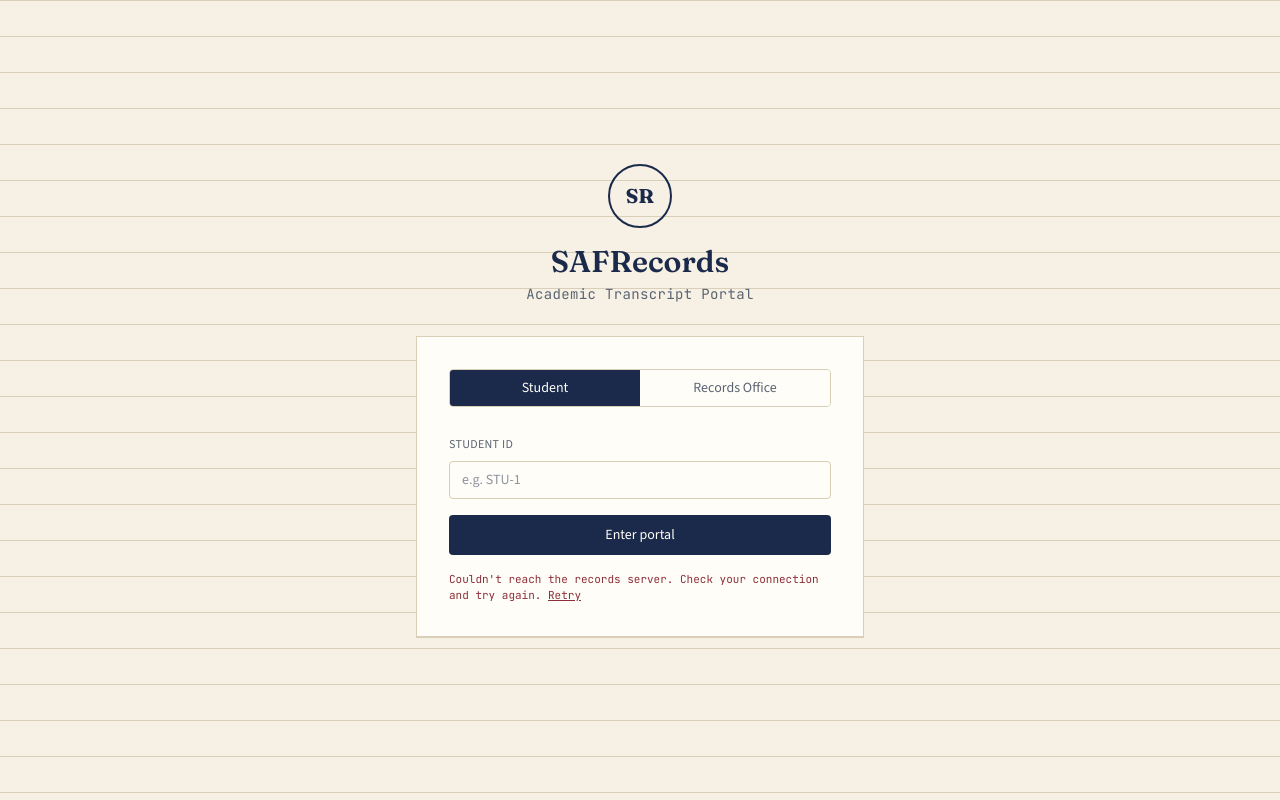
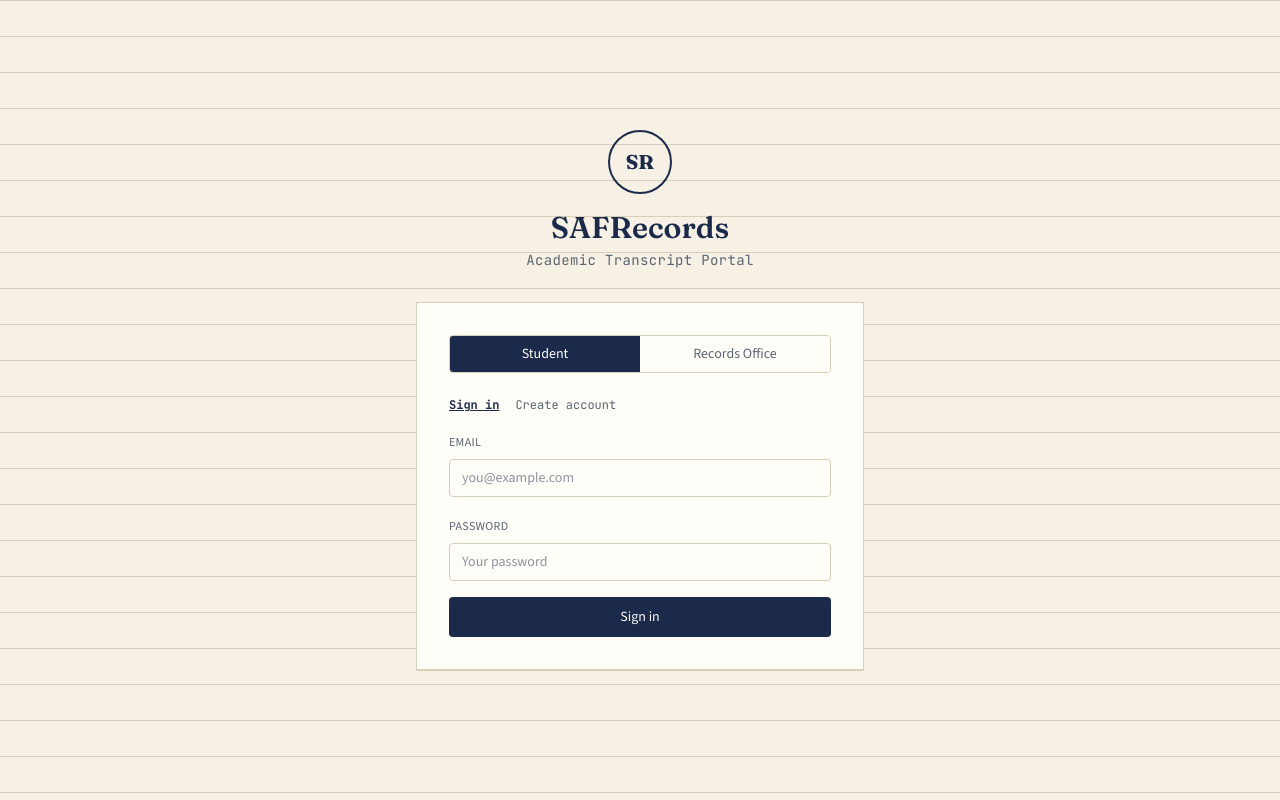
Before and after one commit to SoftWare00750/Safrecordstranscriptportal1, a React (Vite) app: page / in a window 1280 px wide. Built offline with nearby package versions, Linux system fonts and the light colour scheme; no server answers.

Commit message:
Add files via upload

```diff
--- a/src/pages/Landing.jsx
+++ b/src/pages/Landing.jsx
@@ -1,56 +1,22 @@
-import { useEffect, useState } from 'react'
+import { useState } from 'react'
 import { useNavigate } from 'react-router-dom'
-import { fetchStudents } from '../api/client'
 import { useAuth } from '../context/AuthContext'
 
 export default function Landing() {
   const [tab, setTab] = useState('student')
-  const [students, setStudents] = useState([])
-  const [studentsLoading, setStudentsLoading] = useState(true)
-  const [studentsError, setStudentsError] = useState('')
-  const [studentId, setStudentId] = useState('')
-  const [passcode, setPasscode] = useState('')
-  const [error, setError] = useState('')
-  const { loginAsStudent, loginAsAdmin } = useAuth()
+  const { loginAsAdmin } = useAuth()
   const navigate = useNavigate()
 
-  const loadStudents = () => {
-    setStudentsLoading(true)
-    setStudentsError('')
-    fetchStudents()
-      .then((data) => setStudents(data))
-      .catch(() => {
-        setStudents([])
-        setStudentsError("Couldn't reach the records server. Check your connection and try again.")
-      })
-      .finally(() => setStudentsLoading(false))
-  }
-
-  useEffect(() => { loadStudents() }, [])
-
-  const handleStudentLogin = (e) => {
-    e.preventDefault()
-    if (studentsError) {
-      setError("Can't verify Student IDs right now — the records server is unreachable. Try Retry below.")
-      return
-    }
-    const student = students.find((s) => s.studentId === studentId.trim())
-    if (!student) {
-      setError('No student record matches that ID. Try one of the sample IDs below.')
-      return
-    }
-    setError('')
-    loginAsStudent(student)
-    navigate('/student')
-  }
+  const [passcode, setPasscode] = useState('')
+  const [adminError, setAdminError] = useState('')
 
   const handleAdminLogin = (e) => {
     e.preventDefault()
     if (passcode.trim().toUpperCase() !== 'REGISTRAR') {
-      setError('Incorrect staff passcode. Hint: REGISTRAR')
+      setAdminError('Incorrect staff passcode. Hint: REGISTRAR')
       return
     }
-    setError('')
+    setAdminError('')
     loginAsAdmin('A. Records Officer')
     navigate('/admin')
   }
@@ -69,13 +35,13 @@ export default function Landing() {
         <div className="ruled-card p-6 sm:p-8">
           <div className="flex rounded overflow-hidden border border-ledger-line mb-6 text-sm font-medium">
             <button
-              onClick={() => { setTab('student'); setError('') }}
+              onClick={() => setTab('student')}
               className={`flex-1 py-2 transition-colors ${tab === 'student' ? 'bg-ink text-paper' : 'bg-paper text-slate hover:bg-parchment'}`}
             >
               Student
             </button>
             <button
-              onClick={() => { setTab('admin'); setError('') }}
+              onClick={() => { setTab('admin'); setAdminError('') }}
               className={`flex-1 py-2 transition-colors ${tab === 'admin' ? 'bg-ink text-paper' : 'bg-paper text-slate hover:bg-parchment'}`}
             >
               Records Office
@@ -83,42 +49,7 @@ export default function Landing() {
           </div>
 
           {tab === 'student' ? (
-            <form onSubmit={handleStudentLogin} className="space-y-4">
-              <label className="block">
-                <span className="text-xs font-medium uppercase tracking-wide text-slate">Student ID</span>
-                <input
-                  value={studentId}
-                  onChange={(e) => setStudentId(e.target.value)}
-                  placeholder="e.g. STU-1"
-                  className="mt-1.5 w-full rounded border border-ledger-line bg-paper px-3 py-2 text-sm focus:outline-none focus:ring-2 focus:ring-brass/50"
-                />
-              </label>
-              {error && <p className="text-xs text-seal">{error}</p>}
-              <button type="submit" className="w-full py-2.5 rounded bg-ink text-paper font-medium text-sm hover:bg-ink-light transition-colors">
-                Enter portal
-              </button>
-
-              {studentsLoading && (
-                <p className="text-[11px] text-slate font-mono">Loading sample IDs…</p>
-              )}
-
-              {!studentsLoading && studentsError && (
-                <p className="text-[11px] text-seal font-mono">
-                  {studentsError}{' '}
-                  <button type="button" onClick={loadStudents} className="underline hover:text-ink">
-                    Retry
-                  </button>
-                </p>
-              )}
-
-              {!studentsLoading && !studentsError && (
-                <p className="text-[11px] text-slate font-mono">
-                  {students.length > 0
-                    ? `Sample IDs: ${students.map((s) => s.studentId).join(', ')}`
-                    : 'No sample students found on the server yet.'}
-                </p>
-              )}
-            </form>
+            <StudentAuth />
           ) : (
             <form onSubmit={handleAdminLogin} className="space-y-4">
               <label className="block">
@@ -131,7 +62,7 @@ export default function Landing() {
                   className="mt-1.5 w-full rounded border border-ledger-line bg-paper px-3 py-2 text-sm focus:outline-none focus:ring-2 focus:ring-brass/50"
                 />
               </label>
-              {error && <p className="text-xs text-seal">{error}</p>}
+              {adminError && <p className="text-xs text-seal">{adminError}</p>}
               <button type="submit" className="w-full py-2.5 rounded bg-ink text-paper font-medium text-sm hover:bg-ink-light transition-colors">
                 Enter approval queue
               </button>
@@ -143,3 +74,124 @@ export default function Landing() {
     </div>
   )
 }
+
+function StudentAuth() {
+  const [mode, setMode] = useState('signin') // 'signin' | 'signup'
+  const [studentId, setStudentId] = useState('')
+  const [email, setEmail] = useState('')
+  const [password, setPassword] = useState('')
+  const [submitting, setSubmitting] = useState(false)
+  const [error, setError] = useState('')
+  const [notice, setNotice] = useState('')
+  const { signInStudent, signUpStudent } = useAuth()
+  const navigate = useNavigate()
+
+  const switchMode = (next) => {
+    setMode(next)
+    setError('')
+    setNotice('')
+  }
+
+  const handleSubmit = async (e) => {
+    e.preventDefault()
+    setError('')
+    setNotice('')
+    setSubmitting(true)
+    try {
+      if (mode === 'signin') {
+        await signInStudent({ email, password })
+        navigate('/student')
+      } else {
+        const { needsEmailConfirmation } = await signUpStudent({ studentId, email, password })
+        if (needsEmailConfirmation) {
+          setNotice('Account created — check your email to confirm it, then sign in.')
+          setMode('signin')
+        } else {
+          navigate('/student')
+        }
+      }
+    } catch (err) {
+      setError(err.message || 'Something went wrong. Please try again.')
+    } finally {
+      setSubmitting(false)
+    }
+  }
+
+  return (
+    <div>
+      <div className="flex text-xs font-mono mb-4 gap-4">
+        <button
+          type="button"
+          onClick={() => switchMode('signin')}
+          className={mode === 'signin' ? 'text-ink font-semibold underline' : 'text-slate hover:text-ink'}
+        >
+          Sign in
+        </button>
+        <button
+          type="button"
+          onClick={() => switchMode('signup')}
+          className={mode === 'signup' ? 'text-ink font-semibold underline' : 'text-slate hover:text-ink'}
+        >
+          Create account
+        </button>
+      </div>
+
+      <form onSubmit={handleSubmit} className="space-y-4">
+        {mode === 'signup' && (
+          <label className="block">
+            <span className="text-xs font-medium uppercase tracking-wide text-slate">Student ID</span>
+            <input
+              value={studentId}
+              onChange={(e) => setStudentId(e.target.value)}
+              placeholder="e.g. STU-1"
+              className="mt-1.5 w-full rounded border border-ledger-line bg-paper px-3 py-2 text-sm focus:outline-none focus:ring-2 focus:ring-brass/50"
+            />
+          </label>
+        )}
+
+        <label className="block">
+          <span className="text-xs font-medium uppercase tracking-wide text-slate">Email</span>
+          <input
+            type="email"
+            value={email}
+            onChange={(e) => setEmail(e.target.value)}
+            placeholder="you@example.com"
+            className="mt-1.5 w-full rounded border border-ledger-line bg-paper px-3 py-2 text-sm focus:outline-none focus:ring-2 focus:ring-brass/50"
+          />
+        </label>
+
+        <label className="block">
+          <span className="text-xs font-medium uppercase tracking-wide text-slate">Password</span>
+          <input
+            type="password"
+            value={password}
+            onChange={(e) => setPassword(e.target.value)}
+            placeholder={mode === 'signup' ? 'At least 6 characters' : 'Your password'}
+            minLength={6}
+            className="mt-1.5 w-full rounded border border-ledger-line bg-paper px-3 py-2 text-sm focus:outline-none focus:ring-2 focus:ring-brass/50"
+          />
+        </label>
+
+        {error && <p className="text-xs text-seal">{error}</p>}
+        {notice && <p className="text-xs text-emerald-700">{notice}</p>}
+
+        <button
+          type="submit"
+          disabled={submitting}
+          className="w-full py-2.5 rounded bg-ink text-paper font-medium text-sm hover:bg-ink-light transition-colors disabled:opacity-60"
+        >
+          {submitting
+            ? (mode === 'signin' ? 'Signing in…' : 'Creating account…')
+            : (mode === 'signin' ? 'Sign in' : 'Create account')}
+        </button>
+
+        {mode === 'signup' && (
+          <p className="text-[11px] text-slate font-mono">
+            Use any of the seeded IDs STU-1 through STU-50 — your account gets linked to that
+            student record.
+          </p>
+        )}
+      </form>
+    </div>
+  )
+}
```
